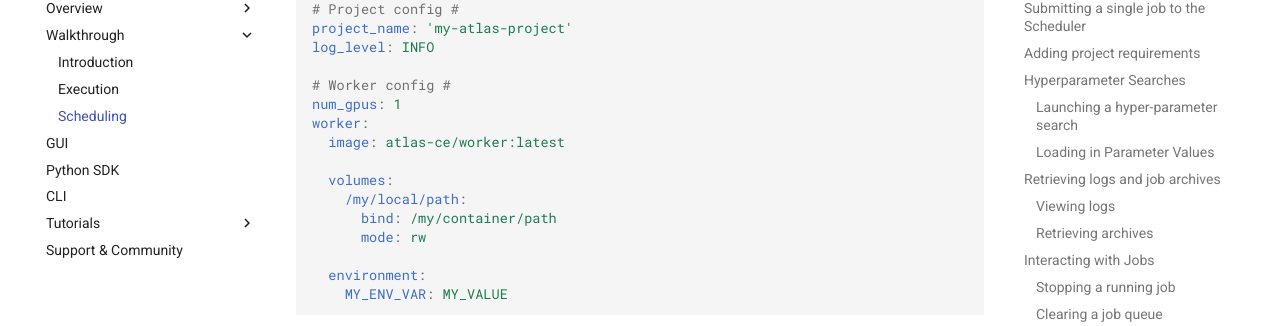
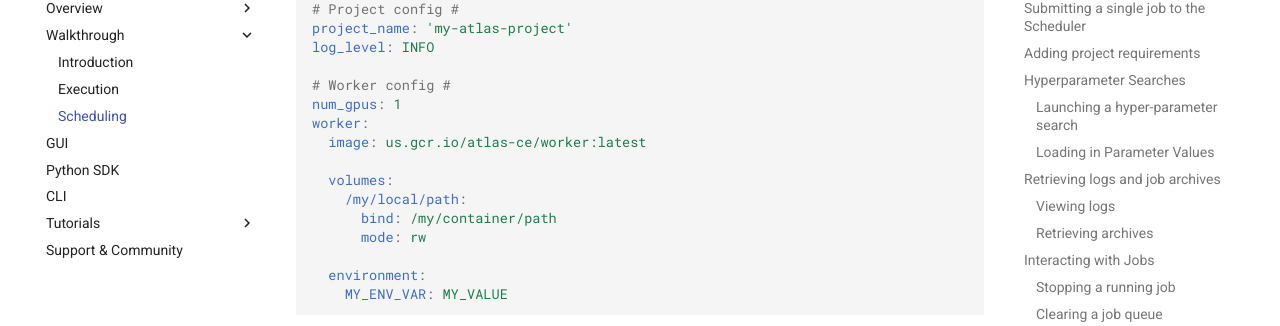
Before and after one commit to DeepLearnI/atlas-ce-docs, an MkDocs documentation site: the page built from docs/api_docs/sources/atlas-modes/scheduling.md, in a window 1280 px wide and 900 px high, scrolled down 5259 px. Shown: the part 127-453 px from the top of the window. Built offline with MkDocs 1.6.1 and Material for MkDocs 9.7.7, drawn with Linux system fonts in a browser that asks for light colours.

Commit message:
[SR] Fixed worker tag

```diff
--- a/docs/api_docs/sources/atlas-modes/scheduling.md
+++ b/docs/api_docs/sources/atlas-modes/scheduling.md
@@ -195,7 +195,7 @@ log_level: INFO
 # Worker config #
 num_gpus: 1
 worker:
-  image: atlas-ce/worker:latest
+  image: us.gcr.io/atlas-ce/worker:latest
 
   volumes:
     /my/local/path:
```
